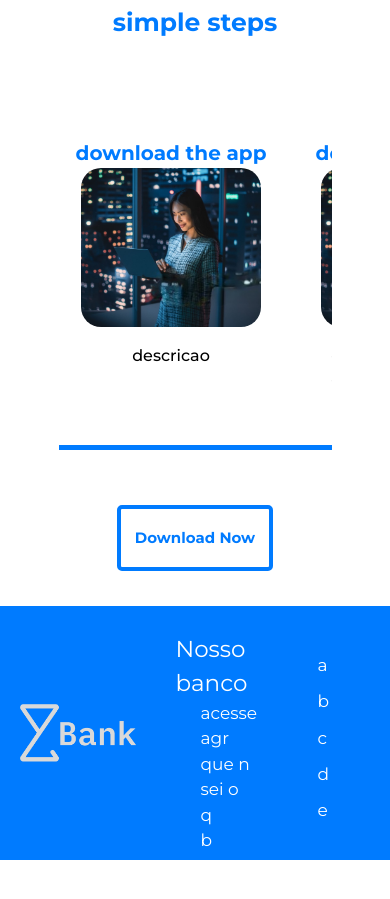
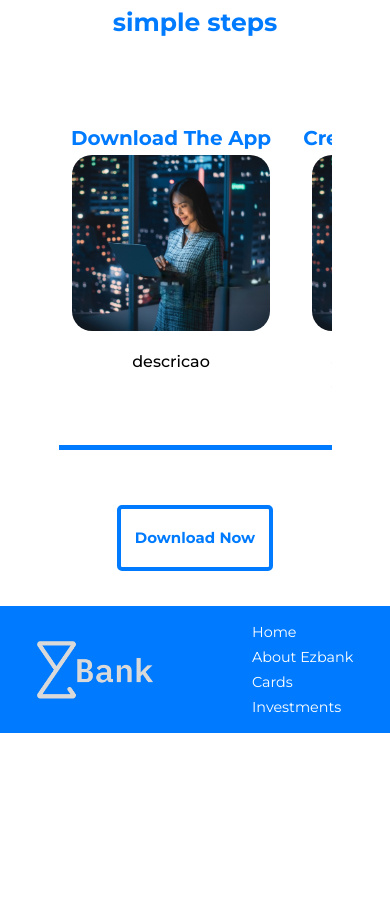
Before and after one commit to OFelipeMeira/react-js-projeto-integrador-semestre-2, a React (Create React App) app: page / in a window 390 px wide. Shown: the part 1588-2487 px from the top of the page. After the commit the page ends 2321 px from the top, so only its background shows below. Built offline with nearby package versions, Linux system fonts and the light colour scheme; a web font is replaced by a local one.

Commit message:
responsive footer

```diff
--- a/src/Components/Card/CardStyle.css
+++ b/src/Components/Card/CardStyle.css
@@ -21,6 +21,8 @@
 
     font-weight: 700;
     font-size: 25px;
+
+    text-transform: capitalize;
 }
 
 .Card > img {
--- a/src/Layouts/Footer/Footer.jsx
+++ b/src/Layouts/Footer/Footer.jsx
@@ -7,32 +7,21 @@ const Footer = (props) => {
 
     const {tag, type= "complete"} = props
 
-    const column1 = "Nosso banco"
-    const column2 = ""
+    const column1 = ""
 
     return (
         <div className={`Footer ${tag} ${type}`}>
-            <img src={LogoBank} alt="Logo" />
+            <img className="Footer__logo"src={LogoBank} alt="Logo" />
 
             {
                 type==="complete"?
                 <>
-                    <ul>
-                        <h3>{column1}</h3>
-                        <li><a href=""> acesse agr que n sei o q </a></li>
-                        <li><a href=""> b </a></li>
-                        <li><a href=""> c </a></li>
-                        <li><a href=""> d </a></li>
-                        <li><a href=""> e </a></li>
-                    </ul>
-
-                    <ul>
-                        <h3>{column2}</h3>
-                        <li><a href=""> a </a></li>
-                        <li><a href=""> b </a></li>
-                        <li><a href=""> c </a></li>
-                        <li><a href=""> d </a></li>
-                        <li><a href=""> e </a></li>
+                    <ul className='Footer__list'>
+                        <h3 className='Footer__title'>{column1}</h3>
+                        <li className='Footer__list_item'><a className="Footer__link"href="">Home</a></li>
+                        <li className='Footer__list_item'><a className="Footer__link"href="">About Ezbank</a></li>
+                        <li className='Footer__list_item'><a className="Footer__link"href="">Cards</a></li>
+                        <li className='Footer__list_item'><a className="Footer__link"href="">Investments</a></li>
                     </ul>
                 </>
                 :
@@ -41,10 +30,6 @@ const Footer = (props) => {
             {
                 type==="slim"?
                 <>
-                        <h3>{column1}</h3>
-
-
-                        <h3>{column2}</h3>
                 </>
                 :
                 <></>
--- a/src/Layouts/Footer/FooterStyle.css
+++ b/src/Layouts/Footer/FooterStyle.css
@@ -7,22 +7,24 @@
     align-items: center;
 }
 
-.Footer img{
-    width: 30%;
+.Footer__logo{
+    height: 80%;
     max-width: 250px;
+    object-fit: contain;
 }
 
-.Footer h3{
+.Footer__title{
     font-size: 23px;
 }
 
-.Footer a{
+.Footer__link{
     color: var(--font-color-2);
     text-decoration: none;
     font-size: 17px;
+    margin-left: 25px;
 }
 
-.Footer ul{
+.Footer__list{
     display: flex;
     flex-direction: column;
     justify-content: space-evenly;
@@ -30,11 +32,13 @@
     list-style: none;
     height: 80%;
     width: 20%;
+    min-width: fit-content;
+}
+.Footer__list_item{
+    height: fit-content;
+    padding: 0;
 }
 
-.Footer li{
-    padding-left: 25px;
-}
 
 .slim{
     height: 15vh;
@@ -42,3 +46,27 @@
 .slim img{
     height: 10vh;
 }
+
+@media (max-width:1200px){
+    .Footer{
+        height: 20vh;
+    }
+}
+
+@media (max-width:900px){
+    .Footer{
+        height: 15vh;
+    }
+    .Footer__link{
+        font-size: 1.7vh;
+    }
+    .Footer__logo{
+        max-width: 30%;
+    }
+}
+
+@media (max-height:900px){
+    .Footer__title{
+        display: none;
+    }
+}
--- a/src/Layouts/Header/Header.jsx
+++ b/src/Layouts/Header/Header.jsx
@@ -22,7 +22,6 @@ const Header = () => {
         setHamburger("menu-show");
       }
     }
-    console.warn(hamburguer)
   };
 
   return (
--- a/src/Layouts/SectionHowTo/SectionHowTo.jsx
+++ b/src/Layouts/SectionHowTo/SectionHowTo.jsx
@@ -22,12 +22,12 @@ const Section = (props) => {
                     img={Card01}
                 />
                 <Card
-                    titleText={"download the app"}
+                    titleText={"create your account"}
                     descText={"descricao descricao descricao descricao "}
                     img={Card01}
                 />
                 <Card
-                    titleText={"download the app"}
+                    titleText={"enjoy our bank"}
                     descText={"descricao descricao descricao descricao descricao descricao descricao descricao descricao "}
                     img={Card01}
                 />
--- a/src/Layouts/SectionHowTo/SectionHowToStyle.css
+++ b/src/Layouts/SectionHowTo/SectionHowToStyle.css
@@ -18,7 +18,6 @@
 
     width: 80%;
     height: fit-content;
-    margin: 0 10%;
     justify-content: center;
     align-items: center;
 }
@@ -60,8 +59,16 @@
         border-bottom: 5px solid var(--color-primary);
     }
 
-    .Card{
+    .Cards::-webkit-scrollbar-track {
+        box-shadow: inset 0 0 5px grey;
+        border-radius: 10px;
+    }
+
+    .Cards .Card{
         transform: translate(90%);
+        margin: 0;
+        /* border: 1px solid red; */
+        padding: 0px;
     }
 
     .SectionHowTo .Button{
--- a/src/Pages/LandingPage/LandingPage.jsx
+++ b/src/Pages/LandingPage/LandingPage.jsx
@@ -46,7 +46,6 @@ const LandingPage = () => {
 
             <Footer
                 column1={"Nosso"}
-                column2={"Column2"}
                 tag={'bg-primary-color color-text-2'}
                 type={"complete"}
             />
```
